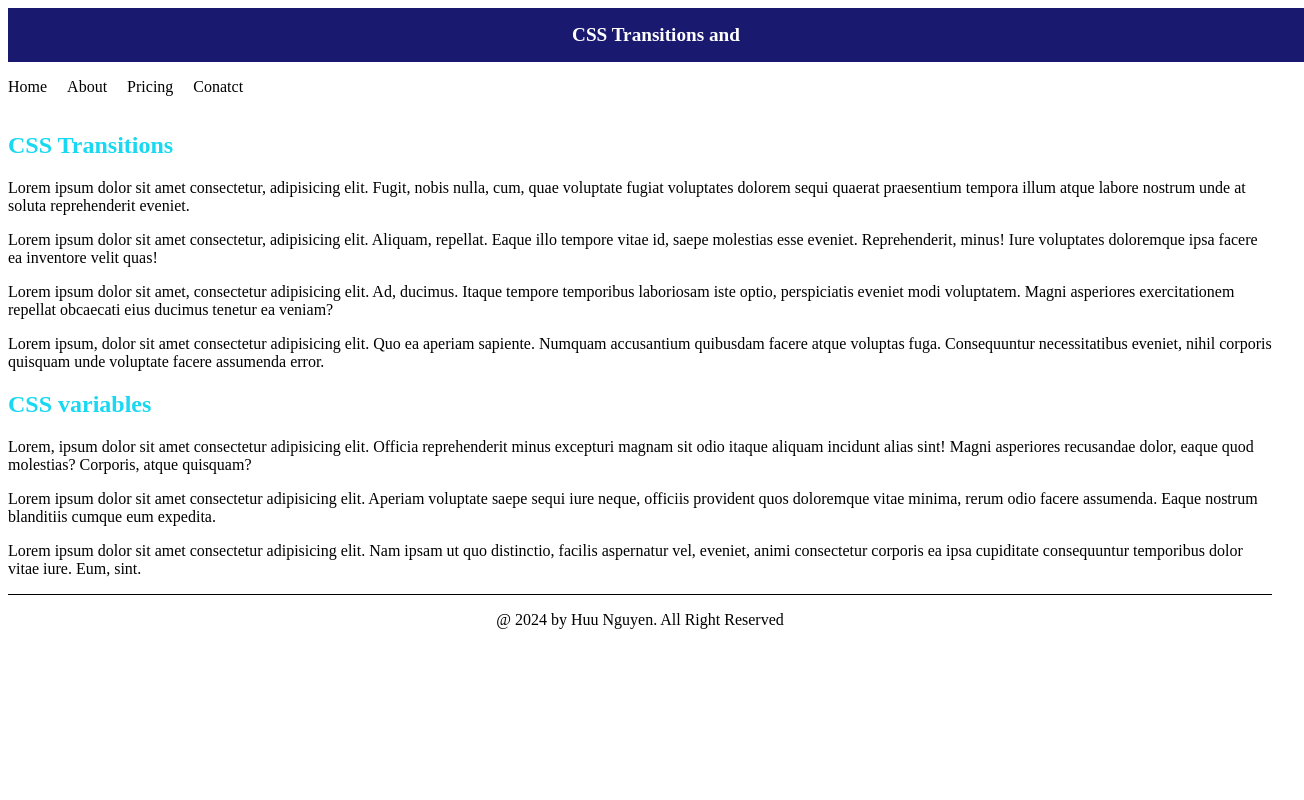
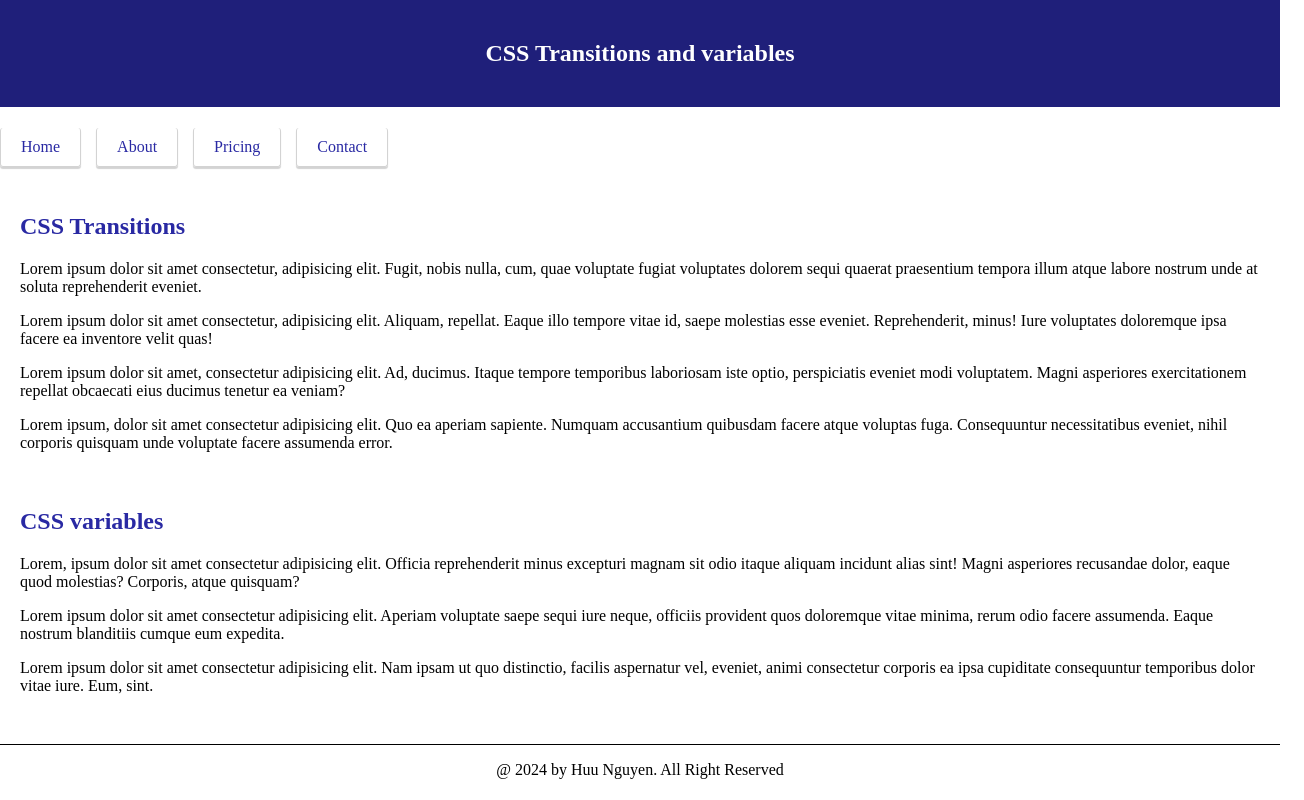
Before and after one commit to Sasi2790/acit1620-lab4, a plain HTML site: page index.html in a window 1280 px wide. Shown: the whole page, 1304 px wide, since content can reach past the window. Drawn offline with Linux system fonts and the light colour scheme.

Commit message:
Finish Stage One

```diff
--- a/index.html
+++ b/index.html
@@ -6,14 +6,18 @@
     <title>CSS Transition and variables</title>
     <link rel="stylesheet" href="styles.css">
 </head>
-<header>CSS Transitions and </header>
+
 <body>
-    <div>
-        <p>Home</p>
-        <p>About</p>
-        <p>Pricing</p>
-        <p>Conatct</p>
-    </div>
+    <div class="wrapper">
+        <header>CSS Transitions and variables</header>
+        <nav>
+            <ul>
+                <li><a href="#">Home</a></li>
+                <li><a href="#">About</a></li>
+                <li><a href="#">Pricing</a></li>
+                <li><a href="#">Contact</a></li>
+            </ul>
+        </nav>
         <section>
         <h1>CSS Transitions</h1>
         <p>
@@ -41,7 +45,8 @@
         Lorem ipsum dolor sit amet consectetur adipisicing elit. Nam ipsam ut quo distinctio, facilis aspernatur vel, eveniet, animi consectetur corporis ea ipsa cupiditate consequuntur temporibus dolor vitae iure. Eum, sint.
         </p>
         </section>
+    </div>
     <footer>@ 2024 by Huu Nguyen. All Right Reserved</footer>
+</body>
 
-</body>
 </html>
--- a/styles.css
+++ b/styles.css
@@ -1,25 +1,79 @@
+:root{
+    --base-color: 240, 60%;
+}
+body {
+    margin: 0;
+}
+
+.wrapper {
+    min-height: 93vh;
+    display: flexbox;
+    flex-direction: column;
+}
+
 header {
-    background-color: midnightblue;
-    padding: 1rem;
-    margin: 0;
-    width: 100%;
-    height: auto;
+    background-color: hsl(var(--base-color), 30%);
+    padding: 40px;
     text-align: center;
-    color: white;
+    color: hsl(var(--base-color), 100%);
     font-weight: bold;
-    font-size: larger;
+    font-size: 1.5rem;
+}
+
+ul {
+    display: flex;
+    padding-left: 0;
+}
+
+li{
+    list-style-type: none;
+    margin-top: 5px;
+    margin-right: 15px;
+}
+
+a {
+    display: block;
+    text-decoration: none;
+    border: 1.5px solid lightgray;
+    border-top: 0;
+    border-radius: 3px;
+    padding: 10px 20px;
+    color: hsl(var(--base-color), 40%);
+    box-shadow: 0 2px 1px lightgray;
+    transform: scale(1);
+    transition: transform 1s, box-shadow 1s ease;
+}
+
+a:hover {
+    background: hsl(var(--base-color), 20%);
+    box-shadow: 4px 7px 5px lightgray;
+    transform: scale(1.2);
+    color: hsl(var(--base-color), 100%);
+    transition: transform 1.25s, box-shadow 1s ease;
 }
 
 h1 {
-    color: hsl(187, 89%, 52%);
+    color: hsl(var(--base-color), 40%);
 }
+
+section{
+    padding: 10px 20px;
+    transition: padding 1s;
+}
+
+section:hover {
+    h1 {
+        color: hsl(var(--base-color), 100%);
+    }
+    background-color: hsl(var(--base-color), 25%);
+    color: hsl(var(--base-color), 100%);
+    padding: 15px 30px;
+    transition: padding 1s;
+}
+
 footer {
+    margin-top: auto;
     padding: 1rem;
     text-align: center;
     border-top: 1px solid black
 }
-
-div {
-    display: flex;
-    gap: 20px;
-}
```
Lines whose indentation alone changed are shown as unchanged.
